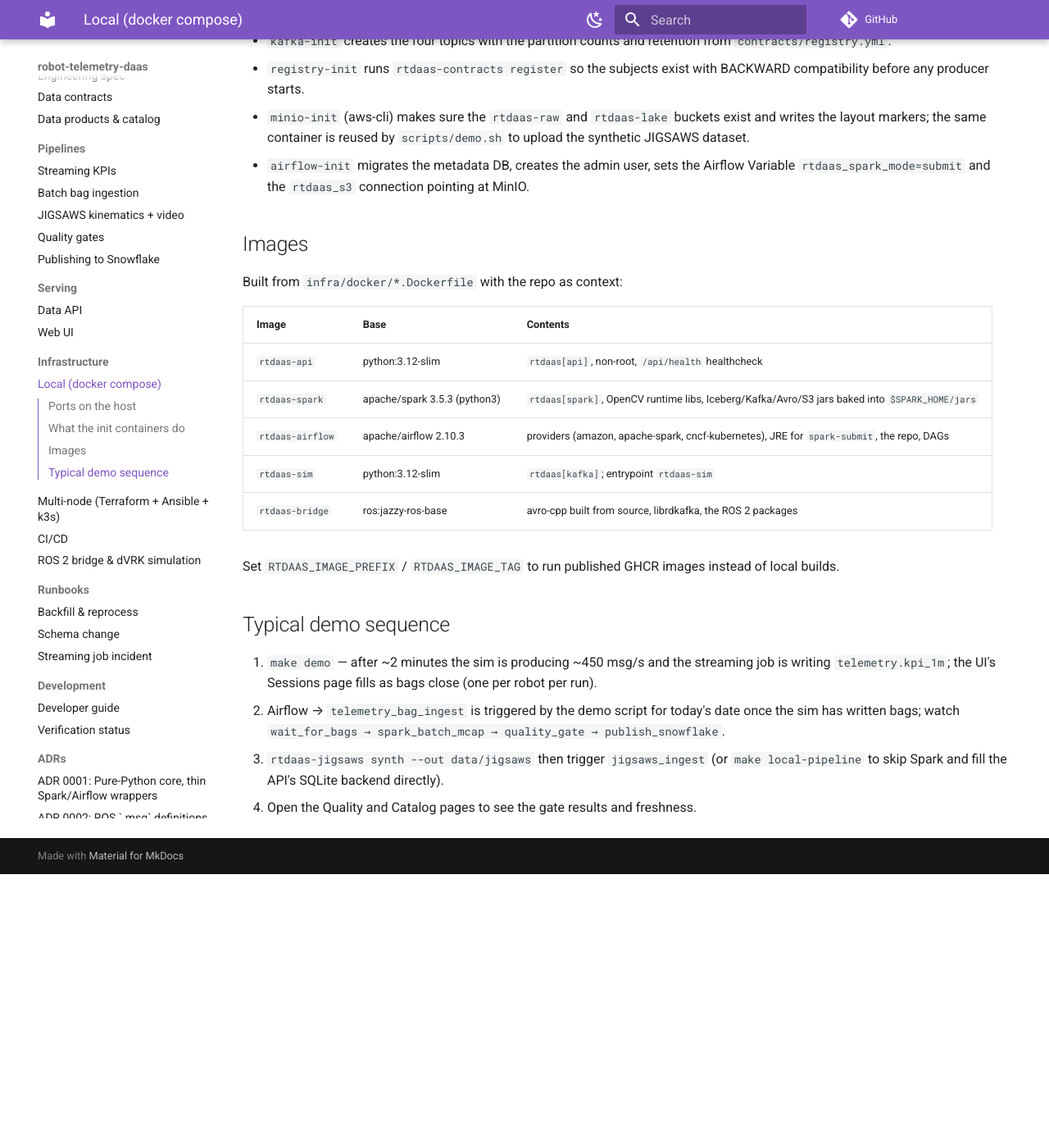
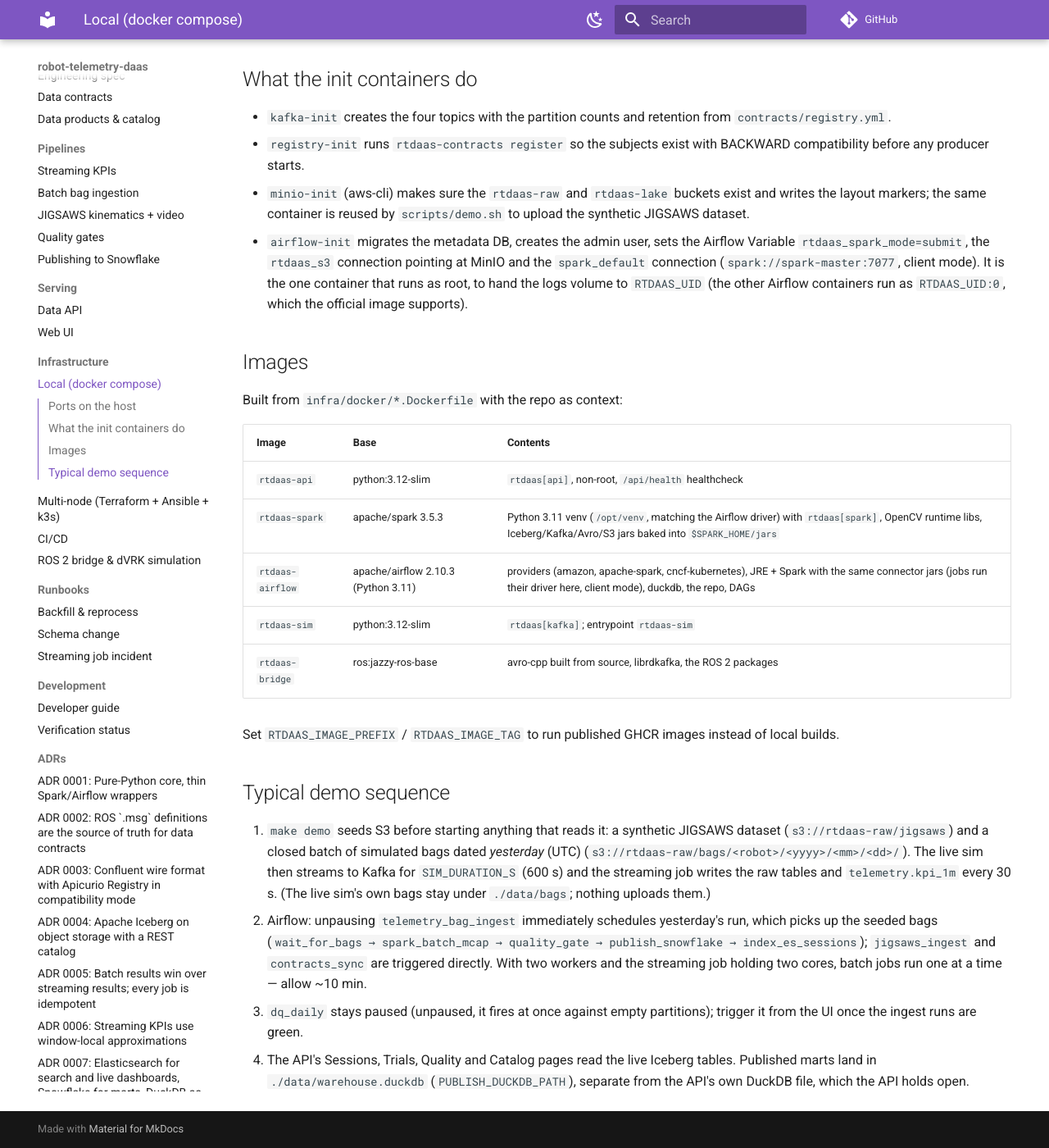
Before and after one commit to tom-f-oconnell/robot-telemetry-daas, an MkDocs documentation site: the page built from docs/infra/compose.md, in a window 1280 px wide and 1400 px high, scrolled down 1152 px. Shown: the whole window at 82% size. Built offline with MkDocs 1.6.1 and Material for MkDocs 9.7.7, drawn with Linux system fonts in a browser that asks for light colours; comment, search, counter and statistics services are not loaded; before the commit the page ends 2218 px from its top, so only the background shows below that; some of the changed text lies outside the part shown.

Commit message:
docs: bring the handoff notes and demo docs up to date with the first make demo
- CLAUDE.md: make demo is exercised; record what was verified, the new open items
  (robot ids are not valid ROS 2 names, the pose adapter republishing stale poses,
  a clean-volume re-run of make demo) and the gotchas the run turned up.
- infra/compose.md: the new demo.sh flow (seeded jigsaws + yesterday's bags, the
  scheduled bag-ingest run, dq_daily left paused), RTDAAS_UID/GID, airflow-init's
  spark_default connection and root step, image contents, warehouse.duckdb.
- spec §9: PUBLISH_DUCKDB_PATH.
- ros2/README.md: known limitations reflect the runtime run of the bridge image.

Co-Authored-By: Claude Opus 5.5 <noreply@anthropic.com>

````diff
--- a/docs/infra/compose.md
+++ b/docs/infra/compose.md
@@ -10,9 +10,13 @@ recommended). Three profiles:
 | `observability` | prometheus, kafka-exporter, grafana (provisioned dashboard), kibana |
 
 ```bash
-make demo            # = scripts/demo.sh: build images, up core+demo, wait, trigger the ingest DAG
+make demo            # = scripts/demo.sh: build images, up core, seed data, up demo, start the DAGs
 make demo-down
 ```
+
+`./data` (`infra/compose/data`) is a bind mount shared with the host. The containers that write
+to it run as your user: `demo.sh` exports `RTDAAS_UID` / `RTDAAS_GID` from `id -u` / `id -g` (set
+them in `infra/compose/.env` when running `docker compose` directly).
 
 ## Ports on the host
 
@@ -36,7 +40,10 @@ make demo-down
   compatibility before any producer starts.
 - `minio-init` (aws-cli) makes sure the `rtdaas-raw` and `rtdaas-lake` buckets exist and writes the layout markers; the same container is reused by `scripts/demo.sh` to upload the synthetic JIGSAWS dataset.
 - `airflow-init` migrates the metadata DB, creates the admin user, sets the Airflow Variable
-  `rtdaas_spark_mode=submit` and the `rtdaas_s3` connection pointing at MinIO.
+  `rtdaas_spark_mode=submit`, the `rtdaas_s3` connection pointing at MinIO and the
+  `spark_default` connection (`spark://spark-master:7077`, client mode). It is the one container
+  that runs as root, to hand the logs volume to `RTDAAS_UID` (the other Airflow containers run
+  as `RTDAAS_UID:0`, which the official image supports).
 
 ## Images
 
@@ -45,8 +52,8 @@ Built from `infra/docker/*.Dockerfile` with the repo as context:
 | Image | Base | Contents |
 |---|---|---|
 | `rtdaas-api` | python:3.12-slim | `rtdaas[api]`, non-root, `/api/health` healthcheck |
-| `rtdaas-spark` | apache/spark 3.5.3 (python3) | `rtdaas[spark]`, OpenCV runtime libs, Iceberg/Kafka/Avro/S3 jars baked into `$SPARK_HOME/jars` |
-| `rtdaas-airflow` | apache/airflow 2.10.3 | providers (amazon, apache-spark, cncf-kubernetes), JRE for `spark-submit`, the repo, DAGs |
+| `rtdaas-spark` | apache/spark 3.5.3 | Python 3.11 venv (`/opt/venv`, matching the Airflow driver) with `rtdaas[spark]`, OpenCV runtime libs, Iceberg/Kafka/Avro/S3 jars baked into `$SPARK_HOME/jars` |
+| `rtdaas-airflow` | apache/airflow 2.10.3 (Python 3.11) | providers (amazon, apache-spark, cncf-kubernetes), JRE + Spark with the same connector jars (jobs run their driver here, client mode), duckdb, the repo, DAGs |
 | `rtdaas-sim` | python:3.12-slim | `rtdaas[kafka]`; entrypoint `rtdaas-sim` |
 | `rtdaas-bridge` | ros:jazzy-ros-base | avro-cpp built from source, librdkafka, the ROS 2 packages |
 
@@ -54,10 +61,17 @@ Set `RTDAAS_IMAGE_PREFIX` / `RTDAAS_IMAGE_TAG` to run published GHCR images inst
 
 ## Typical demo sequence
 
-1. `make demo` — after ~2 minutes the sim is producing ~450 msg/s and the streaming job is
-   writing `telemetry.kpi_1m`; the UI's Sessions page fills as bags close (one per robot per run).
-2. Airflow → `telemetry_bag_ingest` is triggered by the demo script for today's date once the
-   sim has written bags; watch `wait_for_bags → spark_batch_mcap → quality_gate → publish_snowflake`.
-3. `rtdaas-jigsaws synth --out data/jigsaws` then trigger `jigsaws_ingest` (or
-   `make local-pipeline` to skip Spark and fill the API's SQLite backend directly).
-4. Open the Quality and Catalog pages to see the gate results and freshness.
+1. `make demo` seeds S3 before starting anything that reads it: a synthetic JIGSAWS dataset
+   (`s3://rtdaas-raw/jigsaws`) and a closed batch of simulated bags dated *yesterday* (UTC)
+   (`s3://rtdaas-raw/bags/<robot>/<yyyy>/<mm>/<dd>/`). The live sim then streams to Kafka for
+   `SIM_DURATION_S` (600 s) and the streaming job writes the raw tables and `telemetry.kpi_1m`
+   every 30 s. (The live sim's own bags stay under `./data/bags`; nothing uploads them.)
+2. Airflow: unpausing `telemetry_bag_ingest` immediately schedules yesterday's run, which picks
+   up the seeded bags (`wait_for_bags → spark_batch_mcap → quality_gate → publish_snowflake →
+   index_es_sessions`); `jigsaws_ingest` and `contracts_sync` are triggered directly. With two
+   workers and the streaming job holding two cores, batch jobs run one at a time — allow ~10 min.
+3. `dq_daily` stays paused (unpaused, it fires at once against empty partitions); trigger it from
+   the UI once the ingest runs are green.
+4. The API's Sessions, Trials, Quality and Catalog pages read the live Iceberg tables. Published
+   marts land in `./data/warehouse.duckdb` (`PUBLISH_DUCKDB_PATH`), separate from the API's own
+   DuckDB file, which the API holds open.
````
Also changed, not shown: CLAUDE.md (+48 -12 lines), docs/architecture/spec.md (+1 -0 lines), ros2/README.md (+11 -5 lines).
